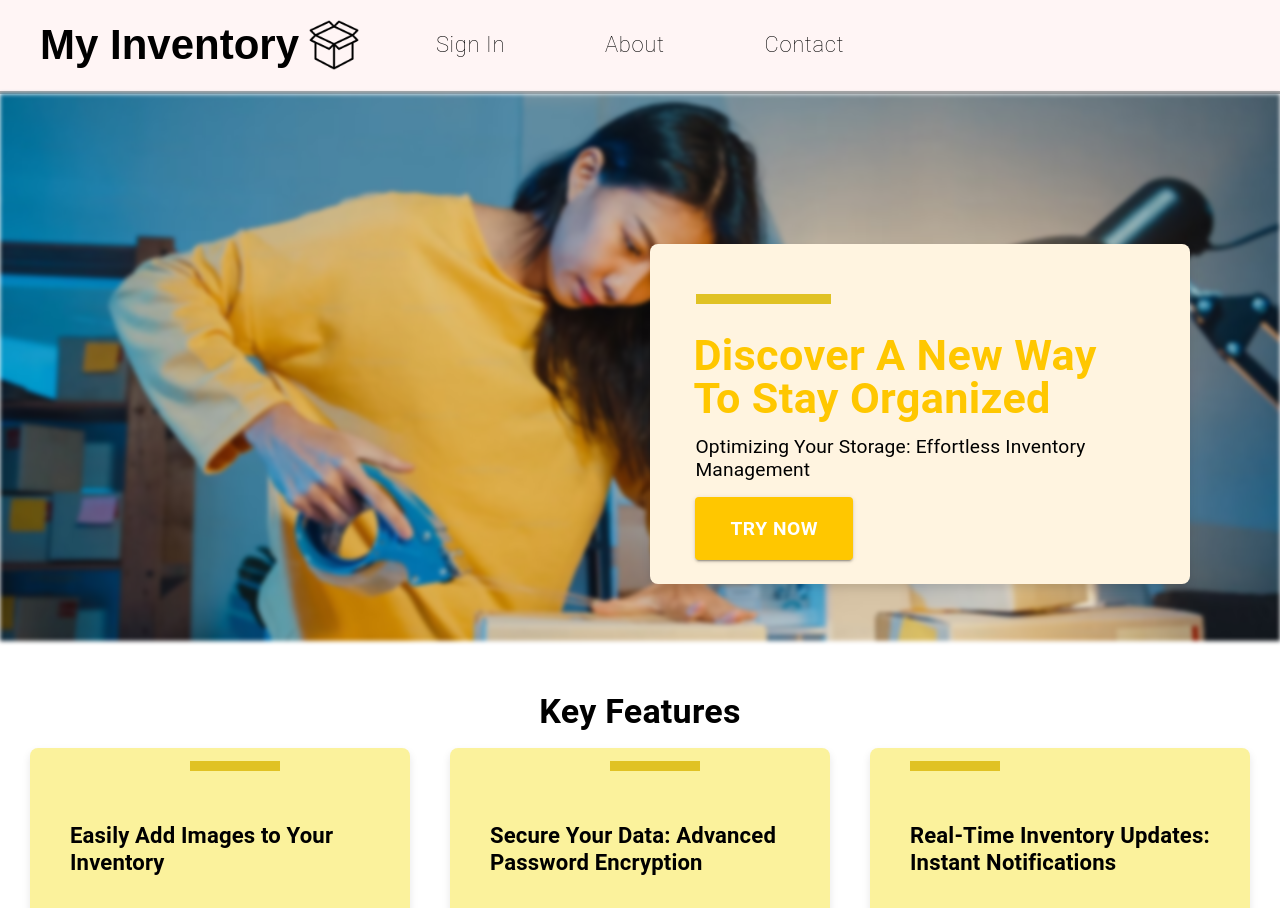
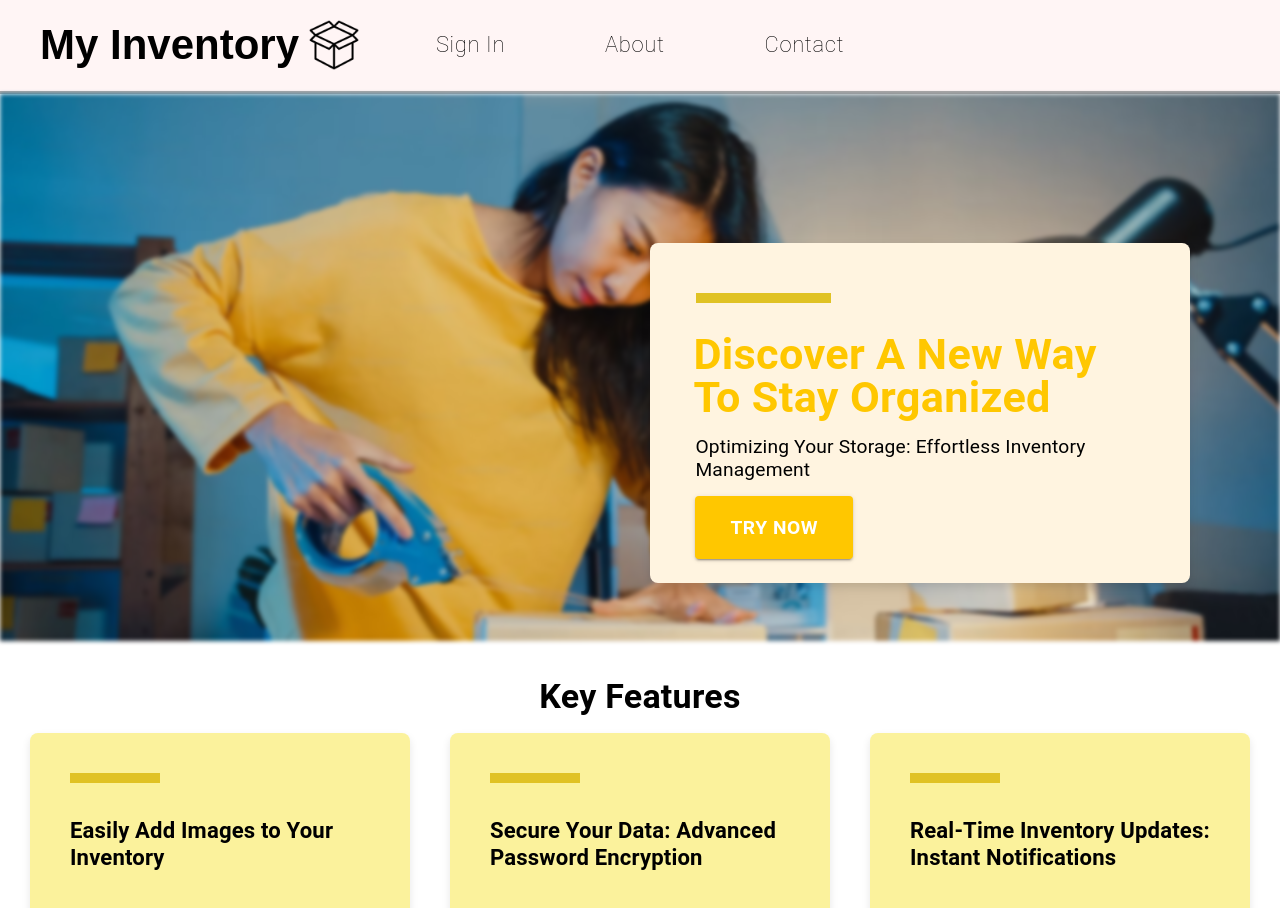
Before and after one commit to Luke7787/ImmaculateInventors, a React (Create React App) app: page / in a window 1280 px wide. Shown: the top 908 px of the page. Built offline with nearby package versions, Linux system fonts and the light colour scheme.

Commit message:
fixed scaling issue

```diff
--- a/src/pages/Homepage.module.scss
+++ b/src/pages/Homepage.module.scss
@@ -26,34 +26,31 @@
 
 .decorativeRectangleFeature1 {
   background-color: #E0C224;
-  position: absolute;
   bottom: 325px;
   height: 10px;
   left: 190px;
-  width: 7%;
+  width: 90px;
 }
 
 .decorativeRectangleFeature2 {
   background-color: #E0C224;
-  position: absolute;
   bottom: 325px;
   height: 10px;
   left: 610px;
-  width: 7%;
+  width: 90px;
 }
 
 .decorativeRectangleFeature3 {
   background-color: #E0C224;
-  position: absolute;
   bottom: 325px;
   height: 10px;
   left: 1055x;
-  width: 7%;
+  width: 90px;
 }
 
 .featureSection {
   text-align: center;
-  margin-top: 50px;
+  margin-top: 35px;
 }
 
 .featuresTitle {
--- a/src/pages/Homepage.tsx
+++ b/src/pages/Homepage.tsx
@@ -74,7 +74,7 @@ const Homepage = () => {
         </div>
       </div>
       <div className={styles.tryOurProductSection}>
-        <Typography variant="h4" component="h2" className={styles.tryOurProductTitle} style={{ fontWeight: 'bold' }}>
+        <Typography variant="h4" component="h2" className={styles.tryOurProductTitle} style={{ fontWeight: 'bold', marginBottom: '15px'}}>
           Try Our Product
         </Typography>
         <div className={styles.placeholderBox}></div>
```
Lines whose indentation alone changed are shown as unchanged.
